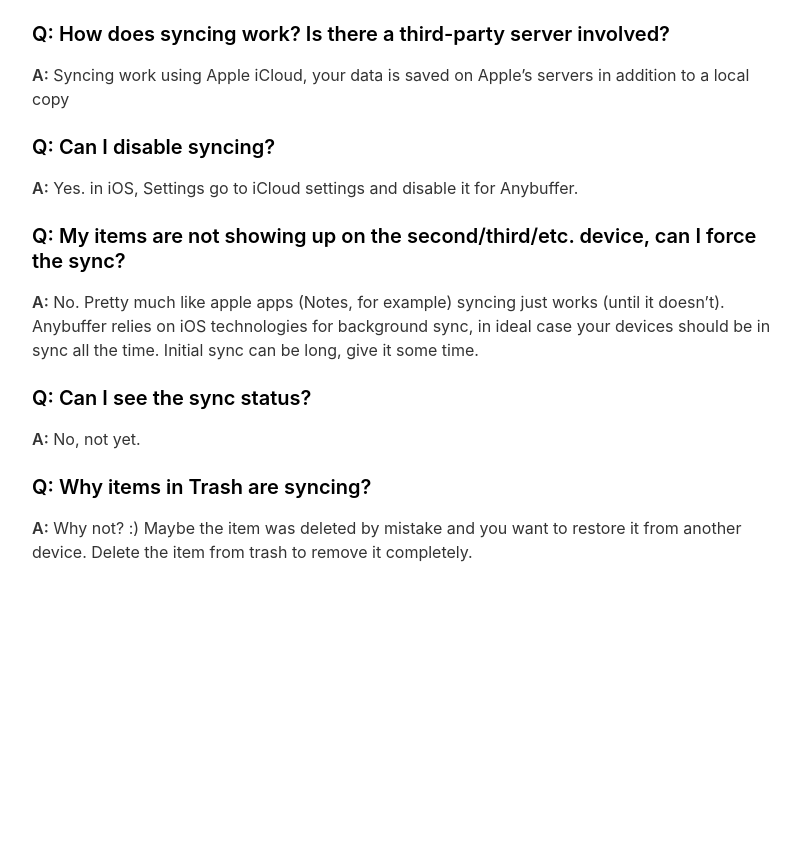
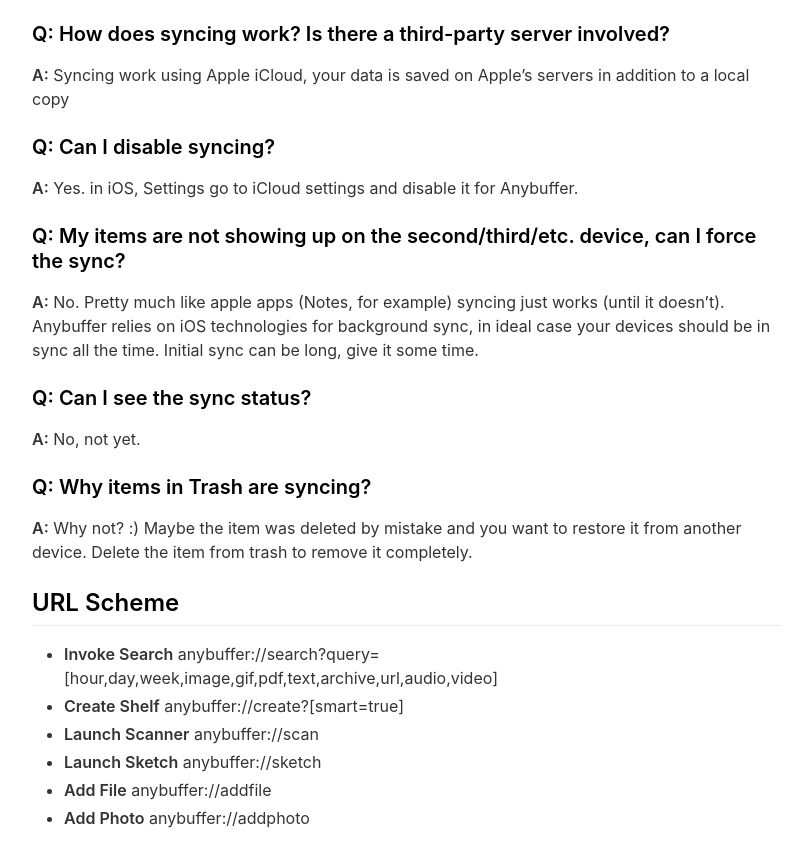
Before and after one commit to amebalabs/anybuffer-landing, a Jekyll site: the page built from _pages/faq.md, in a window 1280 px wide and 900 px high, scrolled down 2474 px. Shown: the top 867 px of the window, without its empty margins (233-1033 px from the left). Built offline with Jekyll 4.4.1, drawn with Linux system fonts in a browser that asks for light colours; nearby versions of some CDN libraries; before the commit the page ends 3108 px from its top, so only the background shows below that.

Commit message:
Update faq.md

```diff
--- a/_pages/faq.md
+++ b/_pages/faq.md
@@ -93,3 +93,13 @@ include_in_header: true
 
 ### Q: Why items in Trash are syncing?
 **A:** Why not? :) Maybe the item was deleted by mistake and you want to restore it from another device. Delete the item from trash to remove it completely.
+
+
+## **URL Scheme**
+
+* **Invoke Search** anybuffer://search?query=[hour,day,week,image,gif,pdf,text,archive,url,audio,video]
+* **Create Shelf** anybuffer://create?[smart=true]
+* **Launch Scanner** anybuffer://scan
+* **Launch Sketch** anybuffer://sketch
+* **Add File** anybuffer://addfile
+* **Add Photo** anybuffer://addphoto
```
